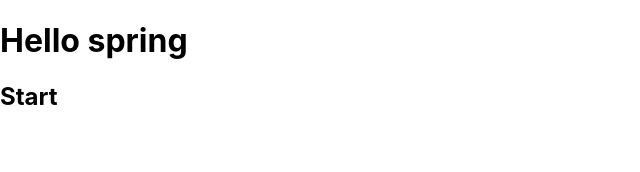
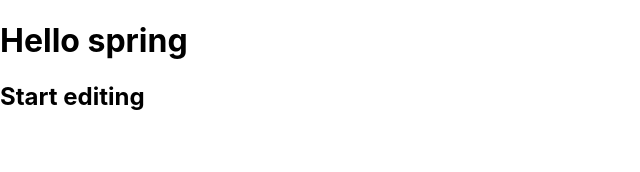
Before and after one commit to MegaVerkruzo/Animated-site, a React (Create React App) app: page / in a window 1280 px wide. Shown: the top 172 px of the page, without its empty margins (0-640 px from the left). Built offline with nearby package versions, Linux system fonts and the light colour scheme.

Commit message:
Работающая анимация Spring

```diff
--- a/src/components/AnimatedPage/AnimatedPage.js
+++ b/src/components/AnimatedPage/AnimatedPage.js
@@ -4,12 +4,14 @@ import {Spring, animated, useSpring} from "react-spring";
 
 const AnimatedPage = () => {
 
-    const props = useSpring({from: {opacity: 0}, to: {opacity: 1}, config: {duration: 5000}});
-
     return (
-        <animated.h2 style={props}>
-            Start
-        </animated.h2>
+        <Spring
+            from={{opacity: 0}}
+            to={{opacity: 1}}
+            config={{duration: 5000}}
+        >
+            {props => (<animated.h2 style={props}>Start editing</animated.h2>)}
+        </Spring>
     )
 }
 
```
